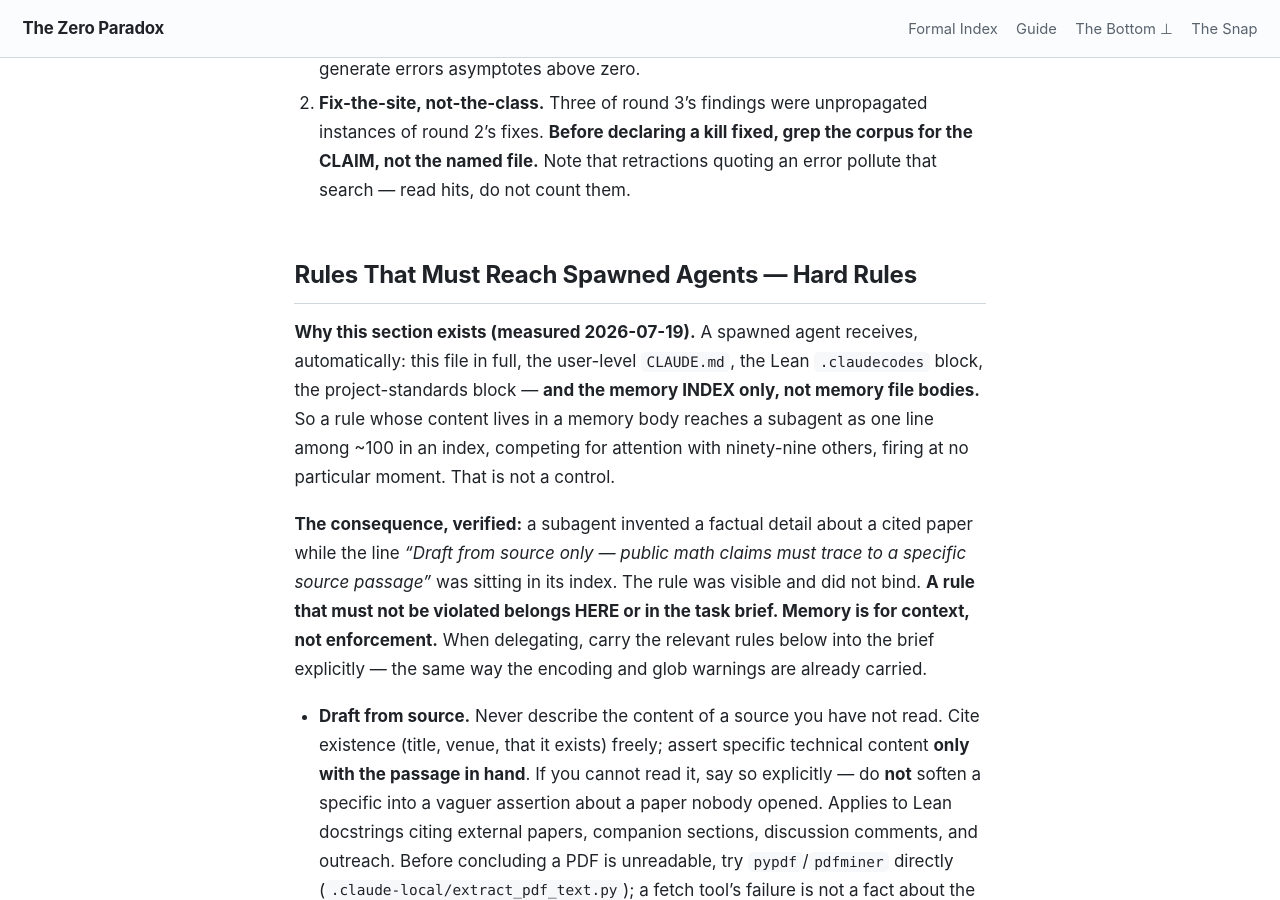
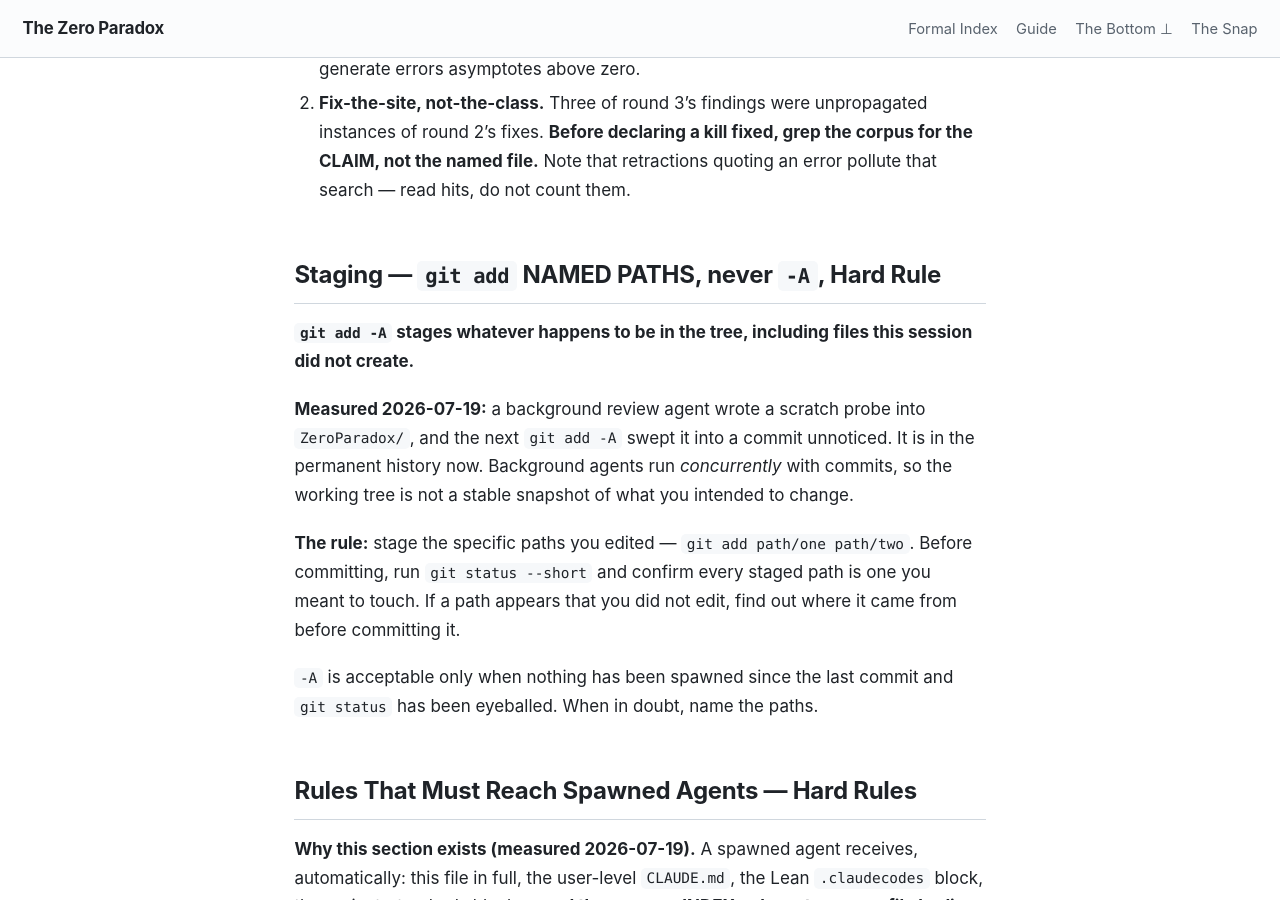
Before and after one commit to timbrigham/ZeroParadox, a Jekyll site: the page built from CLAUDE.md, in a window 1280 px wide and 900 px high, scrolled down 5100 px. Built offline with Jekyll 4.4.1, drawn with Linux system fonts in a browser that asks for light colours; our own code applies the rules of GitHub Pages for plain Markdown files; some of the changed text lies outside the part shown.

Commit message:
reviews are read-only on the tree; no scratch files in the repo; stage named paths not -A

```diff
--- a/CLAUDE.md
+++ b/CLAUDE.md
@@ -85,6 +85,21 @@
    fixes. **Before declaring a kill fixed, grep the corpus for the CLAIM, not the named file.** Note that
    retractions quoting an error pollute that search — read hits, do not count them.
 
+## Staging — `git add` NAMED PATHS, never `-A`, Hard Rule
+
+**`git add -A` stages whatever happens to be in the tree, including files this session did not create.**
+
+**Measured 2026-07-19:** a background review agent wrote a scratch probe into `ZeroParadox/`, and the next
+`git add -A` swept it into a commit unnoticed. It is in the permanent history now. Background agents run
+*concurrently* with commits, so the working tree is not a stable snapshot of what you intended to change.
+
+**The rule:** stage the specific paths you edited — `git add path/one path/two`. Before committing, run
+`git status --short` and confirm every staged path is one you meant to touch. If a path appears that you
+did not edit, find out where it came from before committing it.
+
+`-A` is acceptable only when nothing has been spawned since the last commit and `git status` has been
+eyeballed. When in doubt, name the paths.
+
 ## Rules That Must Reach Spawned Agents — Hard Rules
 
 **Why this section exists (measured 2026-07-19).** A spawned agent receives, automatically: this file in
@@ -119,6 +134,14 @@
 - **Verify an API exists before naming it in a plan.** Grep the Mathlib pin; a plan citing a lemma that
   does not exist in the pinned version is worse than no plan.
 - **Never delete a Lean file a subagent produced**, even a failed experiment — say so in the brief.
+- **NO SCRATCH FILES IN THE REPO.** Any probe, temp script, or measurement file goes in the session
+  scratchpad directory, never under `ZeroParadox/` or anywhere else in the working tree. A reviewer that
+  needs to measure something writes it to the scratchpad, runs it, and deletes it. **Measured
+  2026-07-19:** a review agent left `ZeroParadox/ZZTestOrd.lean` in the source tree and it was committed —
+  a scratch probe is now in the permanent history. Put this line in every subagent brief.
+- **Reviews are READ-ONLY on the working tree.** A gate reads, measures, and reports; it does not modify
+  repo files. The only writes a gate may make are its signal file and its findings note under
+  `.claude-local/notes/`.
 - **Engineer's Takes are Tim's voice.** Claude never drafts one. The only sanctioned assembly is
   restating Tim's own session statements as declaratives, grammar-cleaned, shown back for approval.
 
```
